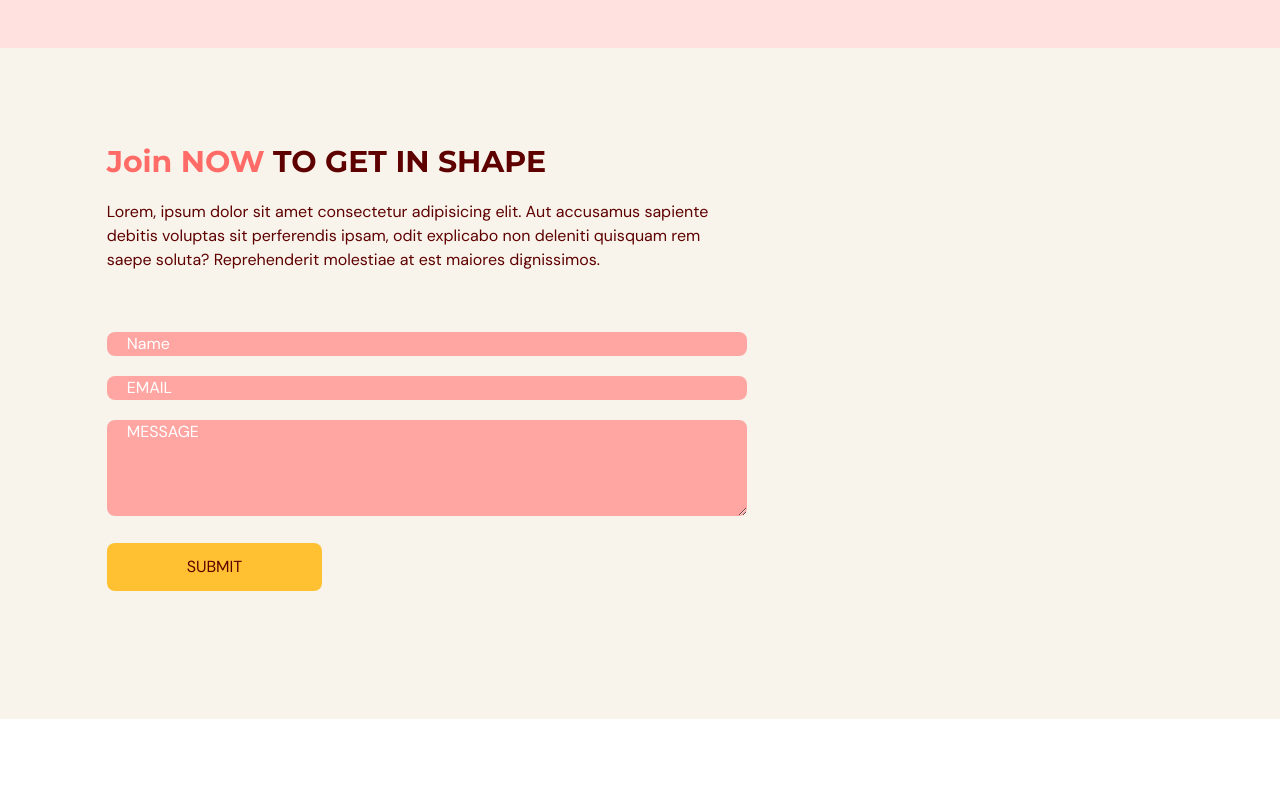
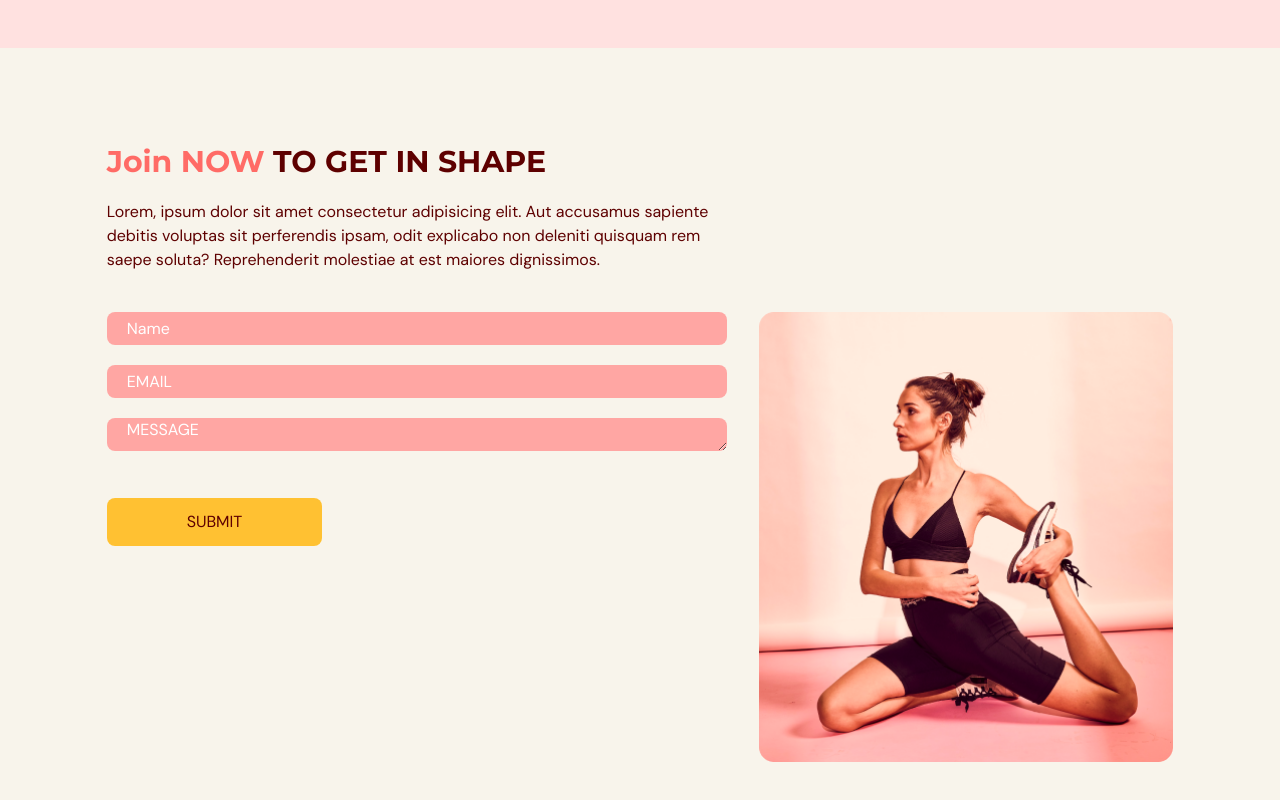
Before and after one commit to marion586/fitness-app-react-vite-ts-tailwind, a React (Vite) app: page / in a window 1280 px wide. Shown: the part 2863-3663 px from the top of the page. Before the commit the page ends 3582 px from the top, so only its background shows below. Built offline with nearby package versions, Linux system fonts and the light colour scheme.

Commit message:
finished ouclasses

```diff
--- a/src/scenes/ContactUs/index.tsx
+++ b/src/scenes/ContactUs/index.tsx
@@ -9,7 +9,7 @@
 };
 
 const ContactUs = ({ setSelectedPage }: Props) => {
-  const inputStyles = `mt-5 w-full rounded-lg bg-primary-300 px-5 placeholder-white`;
+  const inputStyles = `mb-5 h-[33px] w-full rounded-lg bg-primary-300 px-5 placeholder-white`;
   const {
     register,
     trigger,
@@ -123,6 +123,26 @@
               </button>
             </form>
           </motion.div>
+
+          <motion.div
+            initial="hidden"
+            whileInView="visible"
+            viewport={{ once: true, amount: 0.5 }}
+            transition={{ duration: 0.5 }}
+            variants={{
+              hidden: { opacity: 0, y: 50 },
+              visible: { opacity: 1, y: 0 },
+            }}
+            className="relative mt-16 basis-2/5 md:mt-0"
+          >
+            <div className="w-full before:absolute before:-bottom-20 before:-right-10 before:z-[-1] md:before:content-evolvetext">
+              <img
+                className="w-full"
+                src={ContactUsPageGraphic}
+                alt="contact-us-page-graphic"
+              />
+            </div>
+          </motion.div>
         </div>
       </motion.div>
     </section>
```
